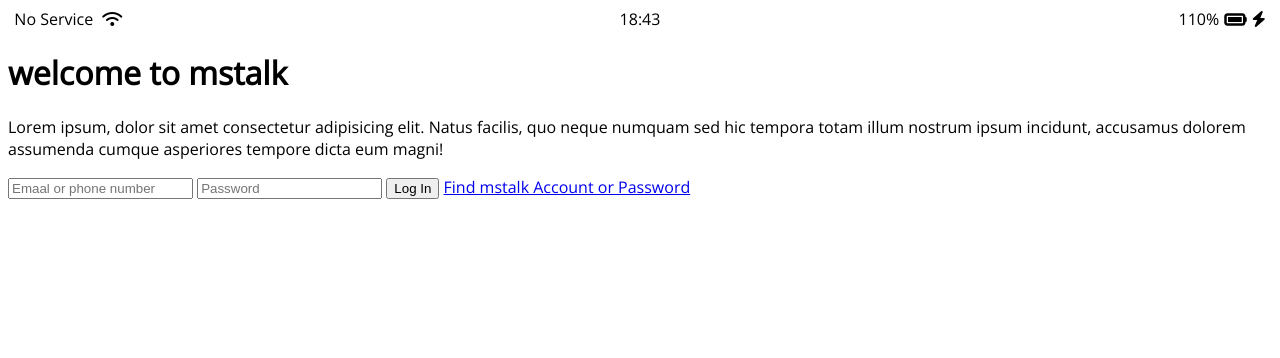
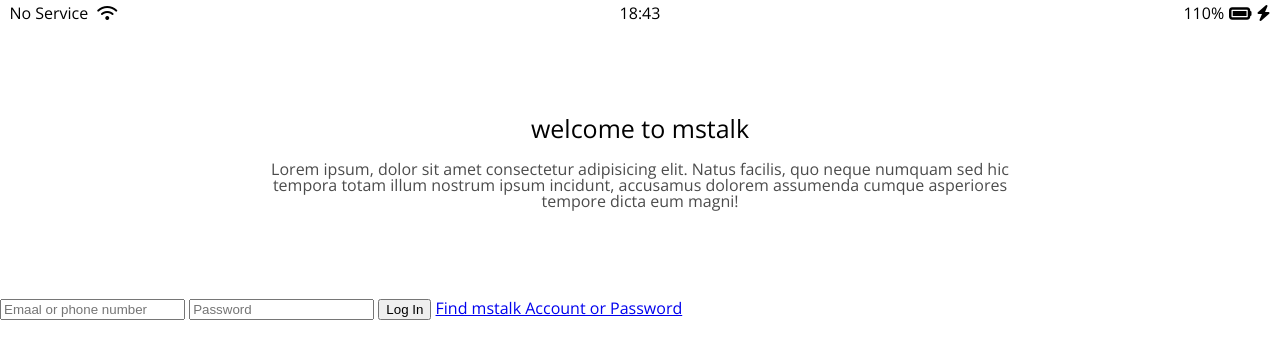
Before and after one commit to Minsik113/Web_Study, a plain HTML site: page mstalk/clone_project/index.html in a window 1280 px wide. Drawn offline with nearby package versions, Linux system fonts and the light colour scheme.

Commit message:
resetcss 등  css구현

```diff
--- /dev/null
+++ b/mstalk/clone_project/css/reset.css
@@ -0,0 +1,48 @@
+/* http://meyerweb.com/eric/tools/css/reset/
+   v2.0 | 20110126
+   License: none (public domain)
+*/
+
+html, body, div, span, applet, object, iframe,
+h1, h2, h3, h4, h5, h6, p, blockquote, pre,
+a, abbr, acronym, address, big, cite, code,
+del, dfn, em, img, ins, kbd, q, s, samp,
+small, strike, strong, sub, sup, tt, var,
+b, u, i, center,
+dl, dt, dd, ol, ul, li,
+fieldset, form, label, legend,
+table, caption, tbody, tfoot, thead, tr, th, td,
+article, aside, canvas, details, embed,
+figure, figcaption, footer, header, hgroup,
+menu, nav, output, ruby, section, summary,
+time, mark, audio, video {
+	margin: 0;
+	padding: 0;
+	border: 0;
+	font-size: 100%;
+	font: inherit;
+	vertical-align: baseline;
+}
+/* HTML5 display-role reset for older browsers */
+article, aside, details, figcaption, figure,
+footer, header, hgroup, menu, nav, section {
+	display: block;
+}
+body {
+	line-height: 1;
+}
+ol, ul {
+	list-style: none;
+}
+blockquote, q {
+	quotes: none;
+}
+blockquote:before, blockquote:after,
+q:before, q:after {
+	content: '';
+	content: none;
+}
+table {
+	border-collapse: collapse;
+	border-spacing: 0;
+}
--- /dev/null
+++ b/mstalk/clone_project/css/status-bar.css
@@ -0,0 +1,23 @@
+.status-bar {
+    display: flex;
+    justify-content: center;
+    padding: 5px 3px;
+}
+.status-bar__column {
+    width: 33%;
+}
+.status-bar__column:first-child span {
+    margin-right: 5px;
+}
+.status-bar__column:nth-child(2){
+    display: flex;
+    justify-content: center;
+}
+.status-bar__column:last-child{
+    display: flex;
+    justify-content: flex-end;
+    align-items: center;
+}
+.status-bar__column .fa-battery-full {
+    margin: 0px 5px;
+}
--- a/mstalk/clone_project/css/styles.css
+++ b/mstalk/clone_project/css/styles.css
@@ -1,29 +1,23 @@
 @import url("https://fonts.googleapis.com/css2?family=Open+Sans&display=swap");
-
+@import "reset.css";
+@import "status-bar.css";
 body {
 
     font-family: 'Open Sans', sans-serif;
 }
-.status-bar {
+.welcome-header {
+    margin: 90px 0;
+    text-align: center;
     display: flex;
-    justify-content: center;
+    flex-direction: column;
+    align-items: center;
+
 }
-.status-bar__column {
-    width: 33%;
+.welcome-header__title {
+    margin-bottom: 20px;
+    font-size: 25px;
 }
-.status-bar__column:first-child span {
-    margin-right: 5px;
+.welcome-header__text{
+    width: 60%;
+    opacity: 0.7;
 }
-.status-bar__column:nth-child(2){
-    display: flex;
-    justify-content: center;
-}
-.status-bar__column:last-child{
-    display: flex;
-    justify-content: flex-end;
-    align-items: center;
-}
-
-.status-bar__column .fa-battery-full {
-    margin: 0px 5px;
-}
```
Also changed, not shown: 1 other file.
